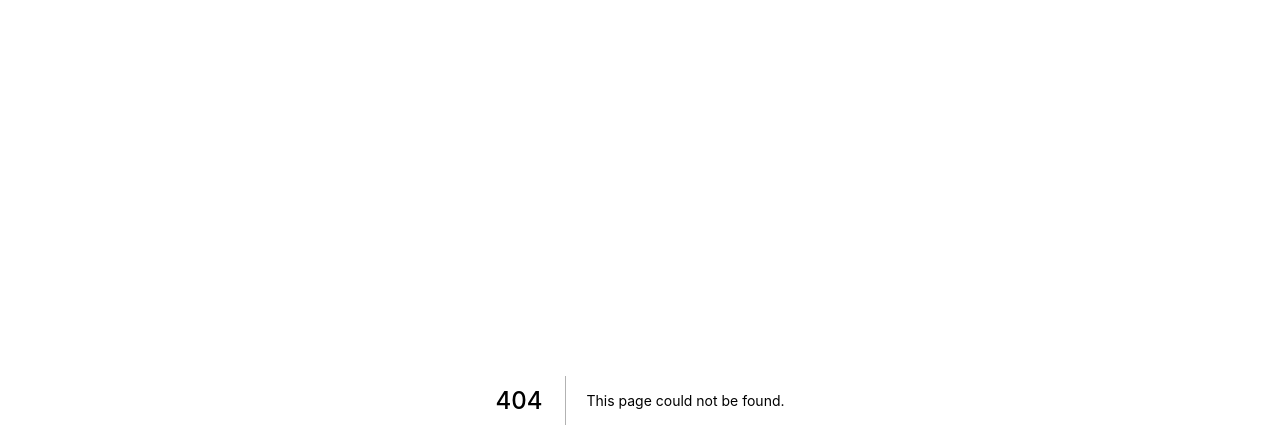
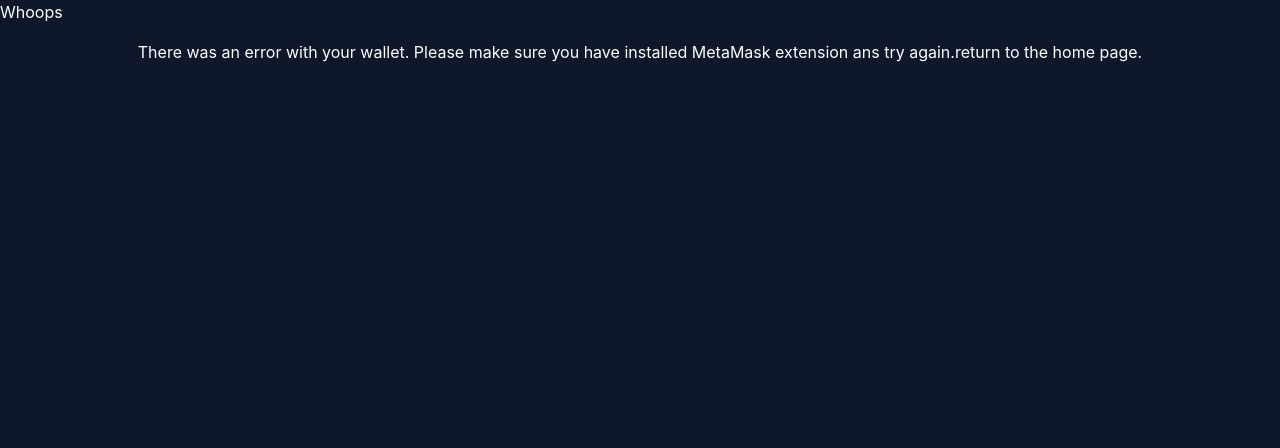
Before and after one commit to DiegoSE-FIME/NFTu, a Next.js app: page /walletError in a window 1280 px wide. Before the commit this address had no page. Shown: the top 448 px of the page. Built offline with nearby package versions, Linux system fonts and the light colour scheme; what @web3-react/core, @web3-react/injected-connector would draw is missing.

Commit message:
New pages added

```diff
--- /dev/null
+++ b/pages/community.tsx
@@ -0,0 +1,11 @@
+import { NextPage } from 'next';
+
+const community: NextPage = () => {
+	return (
+		<>
+			<h1 className="text-center mt-4">Community</h1>
+		</>
+	);
+};
+
+export default community;
--- /dev/null
+++ b/pages/marketplace.tsx
@@ -0,0 +1,11 @@
+import { NextPage } from 'next';
+
+const marketplace: NextPage = () => {
+	return (
+		<>
+			<h1 className="text-center mt-4">Marketplace</h1>
+		</>
+	);
+};
+
+export default marketplace;
--- /dev/null
+++ b/pages/resources.tsx
@@ -0,0 +1,11 @@
+import { NextPage } from 'next';
+
+const resources: NextPage = () => {
+	return (
+		<>
+			<h1 className="text-center mt-4">Resources</h1>
+		</>
+	);
+};
+
+export default resources;
--- /dev/null
+++ b/pages/walletError.tsx
@@ -0,0 +1,16 @@
+import { NextPage } from 'next';
+
+const walletError = () => {
+	return (
+		<>
+			<h1>Whoops</h1>
+			<p className="text-center mt-4">
+				There was an error with your wallet. Please make sure you have installed
+				MetaMask extension ans try again.
+				<a href="/">return to the home page</a>.
+			</p>
+		</>
+	);
+};
+
+export default walletError;
```
